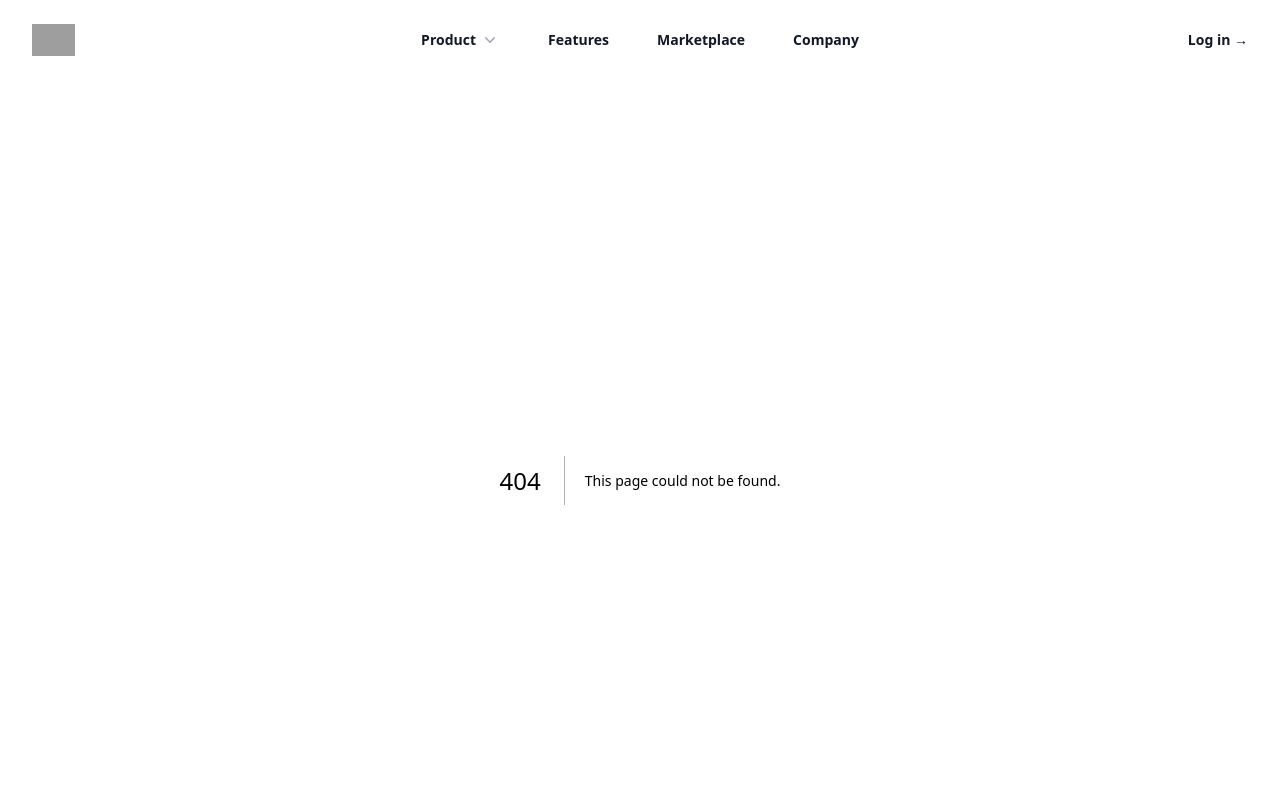
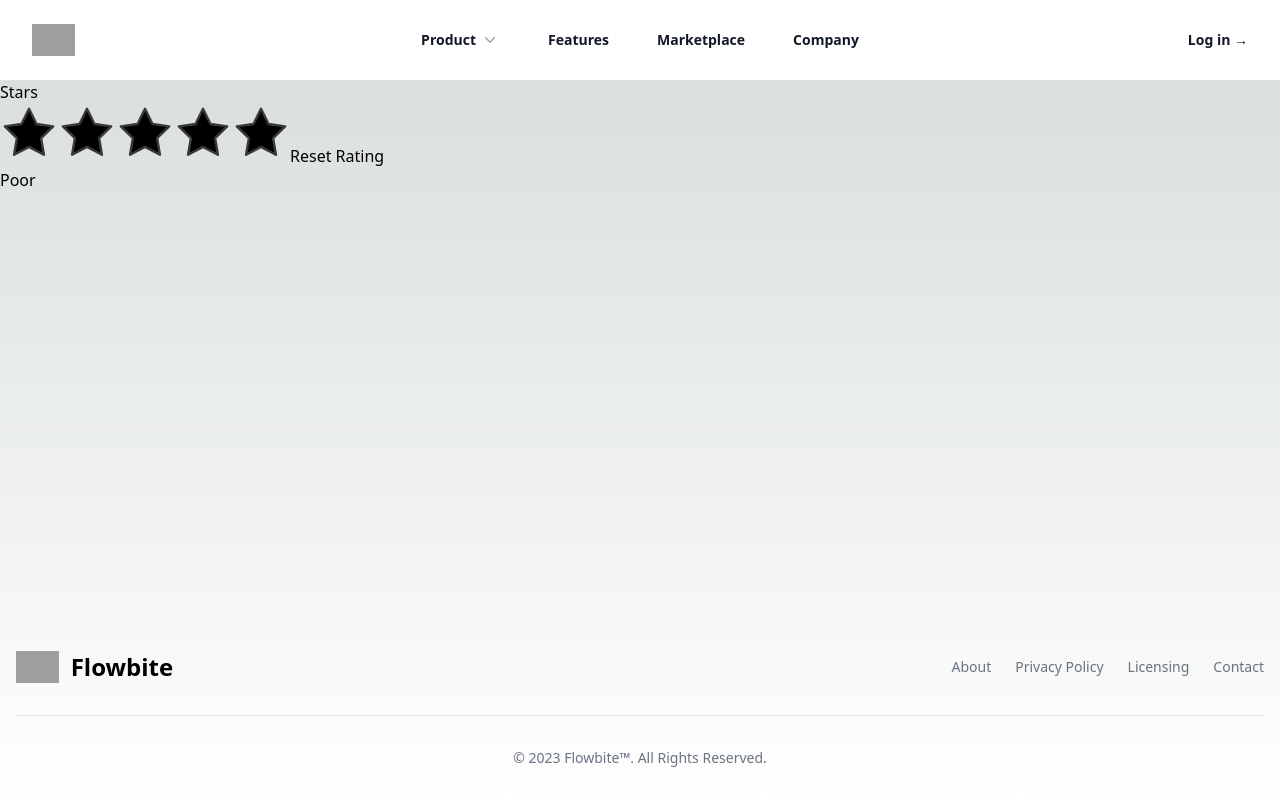
Before and after one commit to bytesbydave/virtual-assistant-client, a Next.js app: page /stars in a window 1280 px wide. Before the commit this address had no page. Shown: the top 800 px of the page. Built offline with nearby package versions, Linux system fonts and the light colour scheme; grey boxes are pictures that could not be loaded.

Commit message:
stars challenge

```diff
--- /dev/null
+++ b/src/app/stars/page.jsx
@@ -0,0 +1,47 @@
+'use client';
+import React, { useState, useRef, useEffect } from 'react';
+import Star from './Star';
+import './star';
+
+const RatingStars = () => {
+  const [rating, setRating] = useState(0);
+  const GRADES = ['Poor', 'Fair', 'Good', 'Very good', 'Excellent'];
+
+  const assignRating = (index) => {
+    setRating(index + 1);
+  };
+
+  const resetRating = () => {
+    setRating(0);
+  };
+
+  return (
+    <div className='container'>
+      <h1 className='result'>Stars</h1>
+      {GRADES.map((grade, index) => {
+        if (index < rating) {
+          return <div onMouseLeave={() => resetRating()}>Yellow Star</div>;
+        } else {
+          return (
+            <button
+              onClick={() => assignRating(index)}
+              onMouseEnter={() => assignRating(index)}>
+              <Star key={index} />
+            </button>
+          );
+        }
+      })}
+      <button onClick={() => resetRating()}>Reset Rating</button>
+      <div>{GRADES[rating]}</div>
+    </div>
+  );
+};
+
+export default RatingStars;
+
+// 1. Display a list of stars for the rating
+// 2. Stars are defaulted black.
+// 3. When clicked the star turns yellow and the siblings turn yellow
+// 4. If the state is default, display onHover. If you hover over the stars it will need to fill in the yellow color.
+// 5. Reset button to clear state
+// 6. Display Current Rating underneath with star numerical value
--- /dev/null
+++ b/src/app/stars/star.css
@@ -0,0 +1,3 @@
+.stars {
+  color: "#FFA91B"
+}
--- /dev/null
+++ b/src/app/stars/star.jsx
@@ -0,0 +1,21 @@
+import './star.css';
+
+const Star = ({ fill }) => {
+  return (
+    <label className='star'>
+      <svg
+        width='58'
+        height='58'
+        viewBox='0 0 24 24'
+        fill={fill}
+        stroke='#393939'
+        strokeWidth='1'
+        strokeLinecap='round'
+        strokeLinejoin='round'>
+        <polygon points='12 2 15.09 8.26 22 9.27 17 14.14 18.18 21.02 12 17.77 5.82 21.02 7 14.14 2 9.27 8.91 8.26 12 2'></polygon>
+      </svg>
+    </label>
+  );
+};
+
+export default Star;
```
Also changed, not shown: src/app/stars/readme.md (added).
